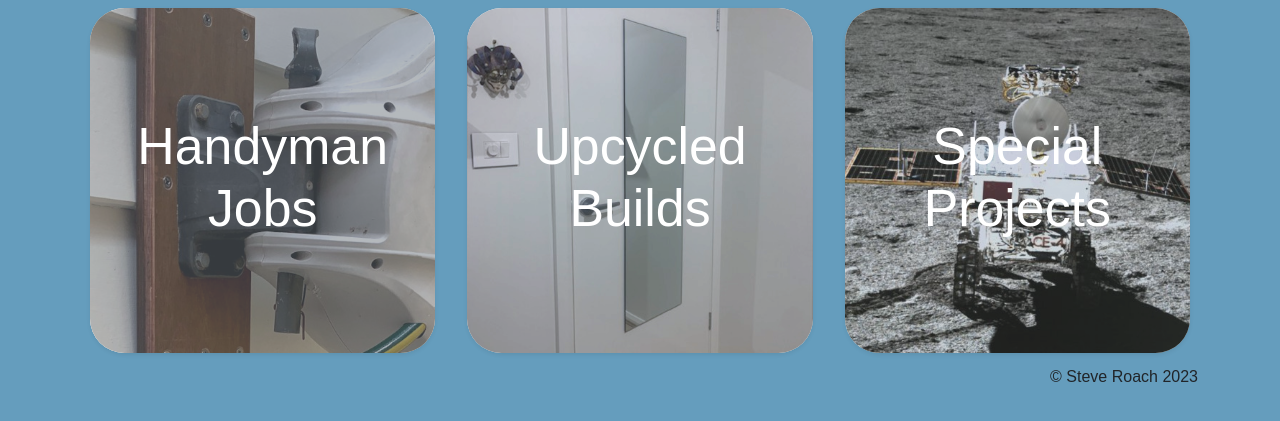
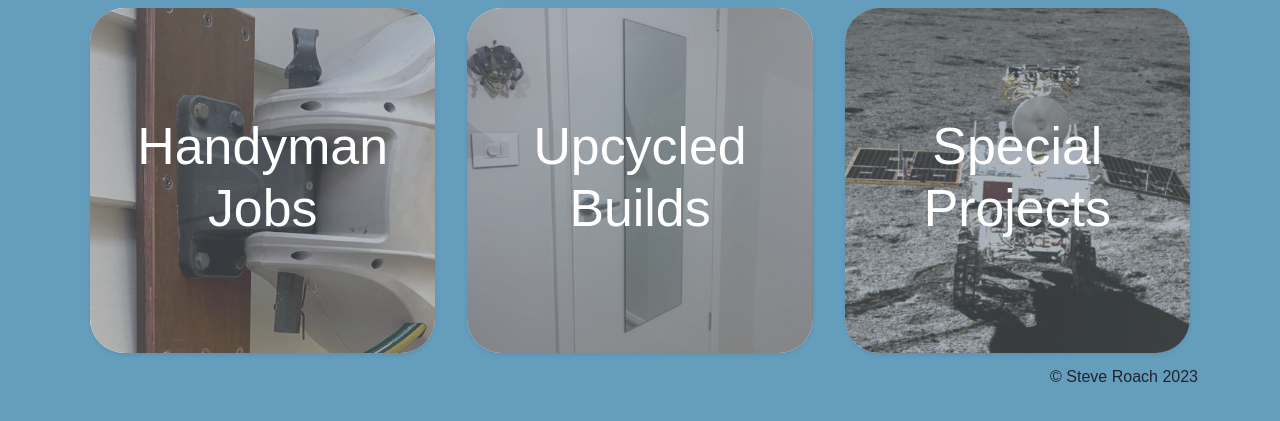
Before and after one commit to SteveRoach/steve_at_213, a Django app: page / in a window 1280 px wide. Shown: the part 229-650 px from the top of the page. Run offline with Django 4.2, Linux system fonts and the light colour scheme; some libraries are stand-ins or nearby versions.

Commit message:
handyman front page 11

```diff
--- a/handyman/static/handyman/js/handyman.js
+++ b/handyman/static/handyman/js/handyman.js
@@ -24,13 +24,12 @@ $(document).ready(function(){
                 jobs_grid += '    <div class="card shadow-sm bg-handyman">';
                 jobs_grid += '        <img class="card-img square-image" src="' + value.image + '">';
                 jobs_grid += '        <div class="card-title card-img-overlay text-center" style="">';
-                jobs_grid += '            <div class="card-text-wrap d-flex h-100">';
-                jobs_grid += '                <h2 class="align-self-center w-100">' + title + '</h2>';
+                jobs_grid += '            <div class="card-text-wrap bg-secondary d-flex h-100 opacity-50">';
                 jobs_grid += '            </div>';
                 jobs_grid += '        </div>';
                 jobs_grid += '        <div class="card-title card-img-overlay text-center" style="">';
                 jobs_grid += '            <a href="#">';
-                jobs_grid += '                <div class="card-text-wrap bg-secondary d-flex h-100 opacity-25">';
+                jobs_grid += '                <div class="card-text-wrap d-flex h-100">';
                 jobs_grid += '                    <h2 class="align-self-center w-100">' + title + '</h2>';
                 jobs_grid += '                </div>';
                 jobs_grid += '            </a>';
--- a/main/templates/index.html
+++ b/main/templates/index.html
@@ -28,13 +28,12 @@
               <div class="card shadow-sm bg-handyman">
                 <img class="card-img square-image" src="{% static 'main/images/hm_004c_f_480x640.jpg' %}">
                 <div class="card-title card-img-overlay text-center" style="">
-                  <div class="card-text-wrap d-flex h-100">
-                    <h2 class="align-self-center w-100">Upcycled<br>Builds</h2>
+                  <div class="card-text-wrap bg-secondary d-flex h-100 opacity-50">
                   </div>
                 </div>
                 <div class="card-title card-img-overlay text-center" style="">
                   <a class="" href="handyman">
-                    <div class="card-text-wrap bg-secondary d-flex h-100 opacity-25">
+                    <div class="card-text-wrap d-flex h-100">
                       <h2 class="align-self-center w-100">Upcycled<br>Builds</h2>
                     </div>
                   </a>
@@ -51,7 +50,7 @@
                 </div>
                 <div class="card-title card-img-overlay text-center" style="">
                   <a class="" href="handyman">
-                    <div class="card-text-wrap bg-secondary d-flex h-100 opacity-25">
+                    <div class="card-text-wrap bg-secondary d-flex h-100 opacity-50">
                       <h2 class="align-self-center w-100">Special<br>Projects</h2>
                     </div>
                   </a>
```
